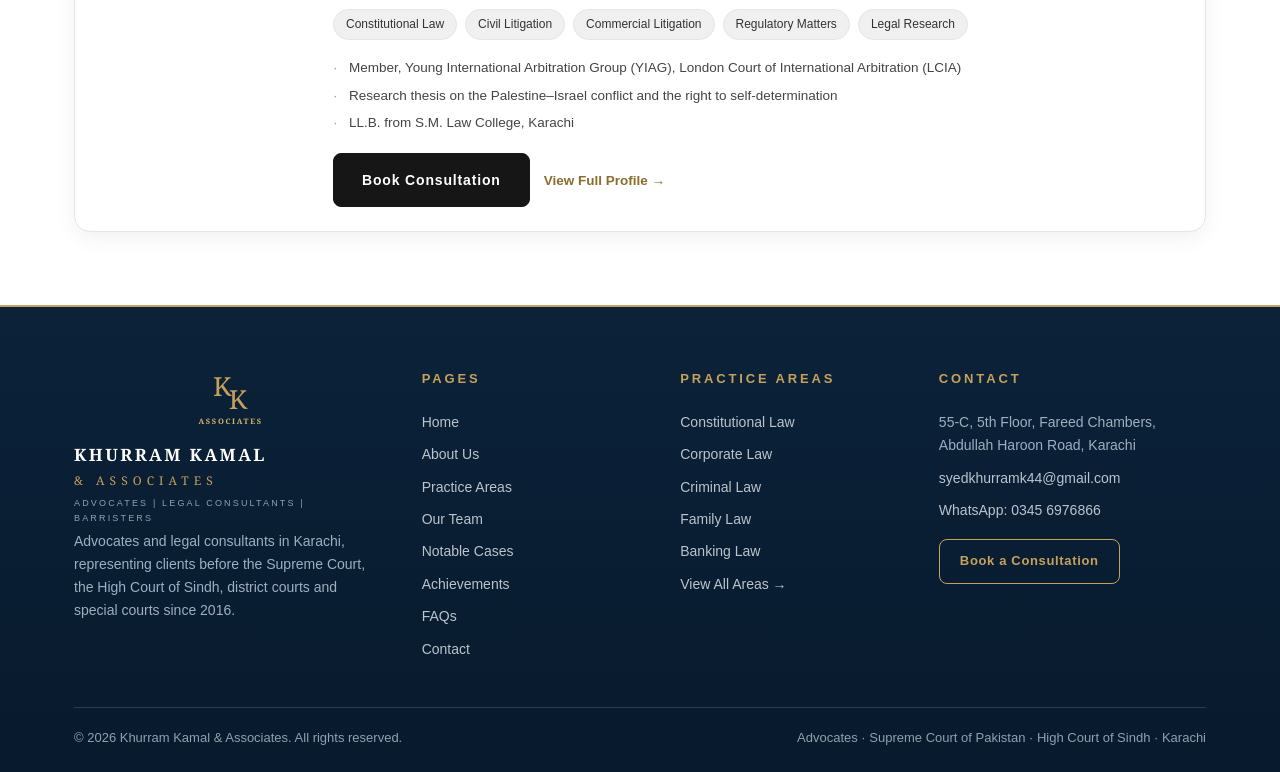
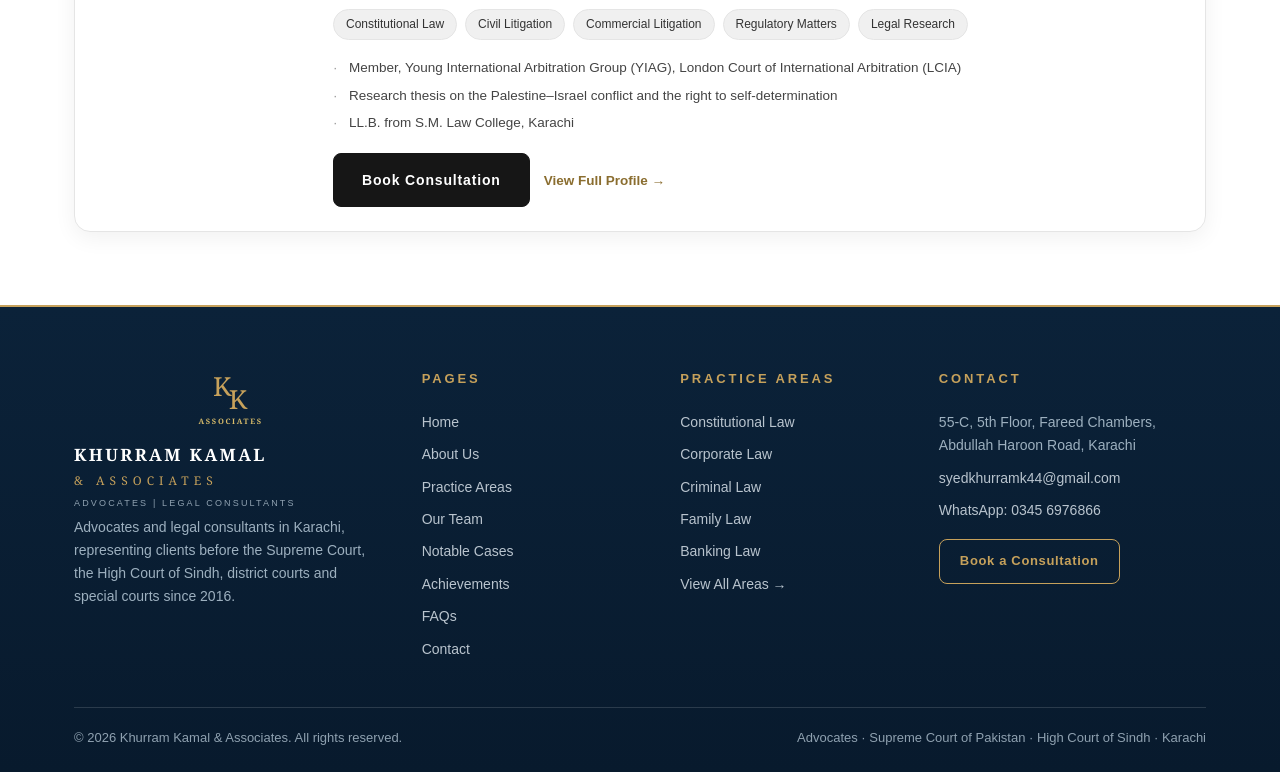
Before and after one commit to Tahakazmi880/khurram-kamal-associates, a plain HTML site: page team.html in a window 1280 px wide. Shown: the part 2626-3398 px from the top of the page. Drawn offline with Linux system fonts and the light colour scheme.

Commit message:
Footer: remove BARRISTERS from tagline

```diff
--- a/team.html
+++ b/team.html
@@ -150,7 +150,7 @@
         <div class="fstack"><div class="fmark" aria-hidden="true"><svg viewBox="0 0 64 64" fill="none" aria-hidden="true"><text x="23" y="38" text-anchor="middle" font-family="Georgia, 'Times New Roman', serif" font-size="30" fill="#C6A15B">K</text><text x="41" y="53" text-anchor="middle" font-family="Georgia, 'Times New Roman', serif" font-size="30" fill="#C6A15B">K</text></svg></div><div class="fsub">ASSOCIATES</div></div>
         <div class="fname">KHURRAM KAMAL</div>
         <div class="fname2">&amp; ASSOCIATES</div>
-        <div class="fsub">ADVOCATES | LEGAL CONSULTANTS | BARRISTERS</div>
+        <div class="fsub">ADVOCATES | LEGAL CONSULTANTS</div>
         <p class="fdesc">Advocates and legal consultants in Karachi, representing clients before the Supreme Court, the High Court of Sindh, district courts and special courts since 2016.</p>
       </div>
       <div class="fcol">
```
